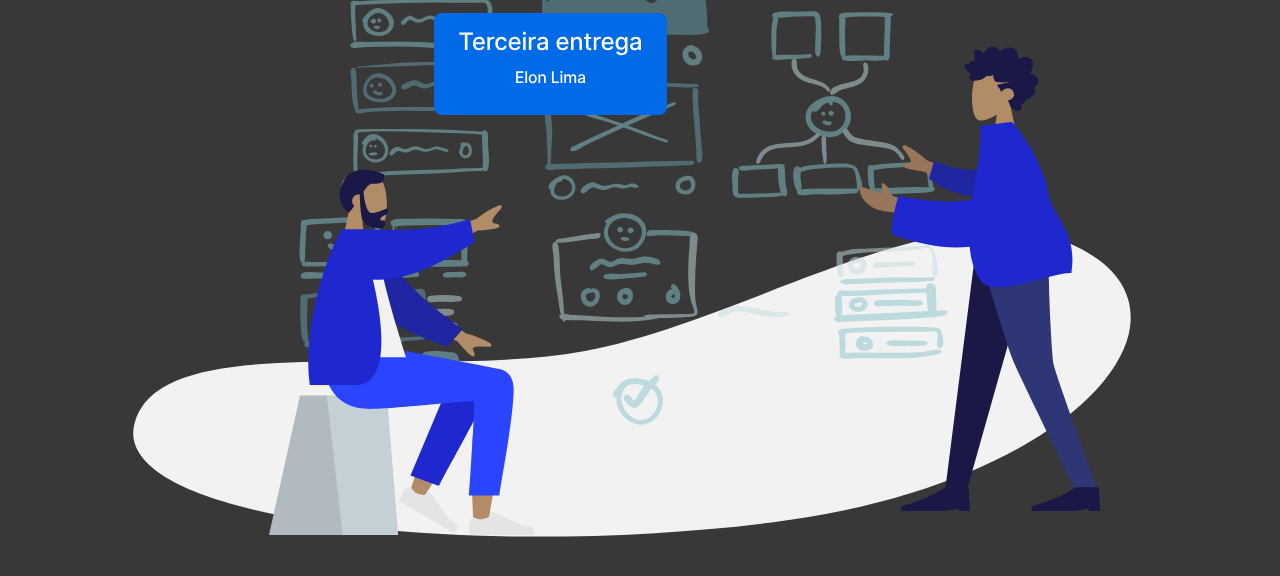
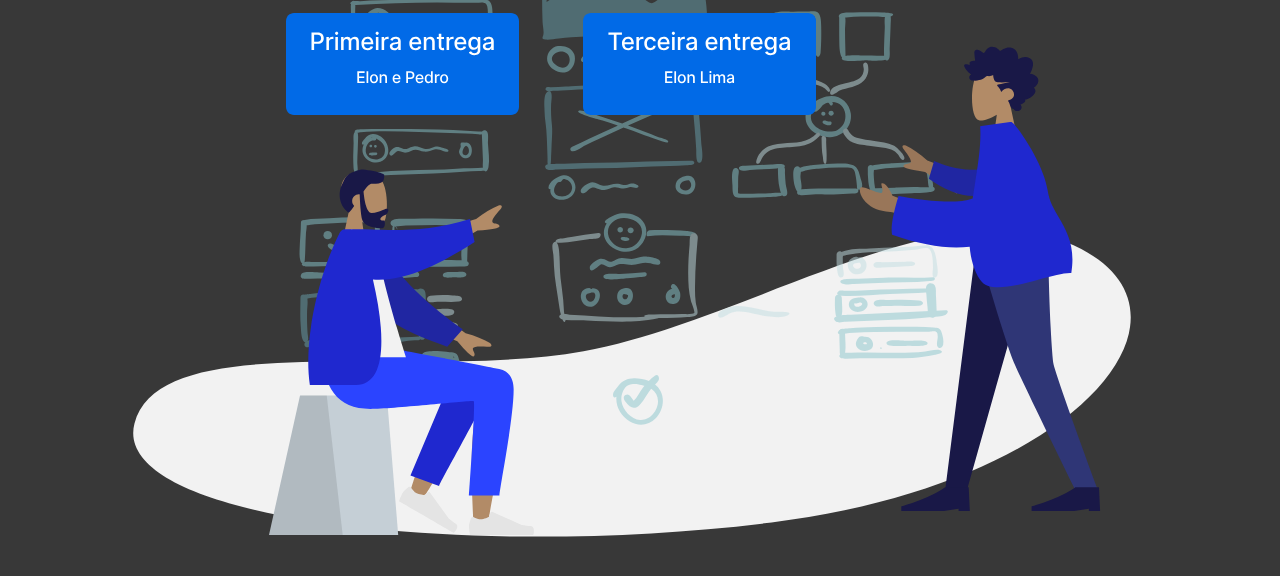
Before and after one commit to elonbezerra/entregas, a website: page views/landingPage.html in a window 1280 px wide. Shown: the part 182-758 px from the top of the page. Drawn offline with Linux system fonts and the light colour scheme.

Commit message:
update222

```diff
--- a/public/scripts/index.js
+++ b/public/scripts/index.js
@@ -4,7 +4,7 @@ const firstPage = require("./pages/firstPage");
 const thirdPage = require("./pages/thirdPage")
 
 const express = require("express");
-const path = require("path");
+// const path = require("path");
 const nunjucks = require("nunjucks");
 
 const app = express();
--- a/views/landingPage.html
+++ b/views/landingPage.html
@@ -16,11 +16,11 @@
         </div>
 
         <div class="posts">
-<!--            <div class="link-to-pages">-->
-<!--                <a href="/firstSubmission" style="color: white">-->
-<!--                    <img src="/images/landingPage/Default.svg" alt="">-->
-<!--                </a>-->
-<!--            </div>-->
+           <div class="link-to-pages">
+                <a href="/firstSubmission" style="color: white">
+                    <img src="/images/landingPage/Default.svg" alt="">
+                </a>
+            </div>
 
 <!--            <div class="link-to-pages">-->
 <!--                <a href="/secondSubmission">-->
```
Also changed, not shown: 2 other files.
